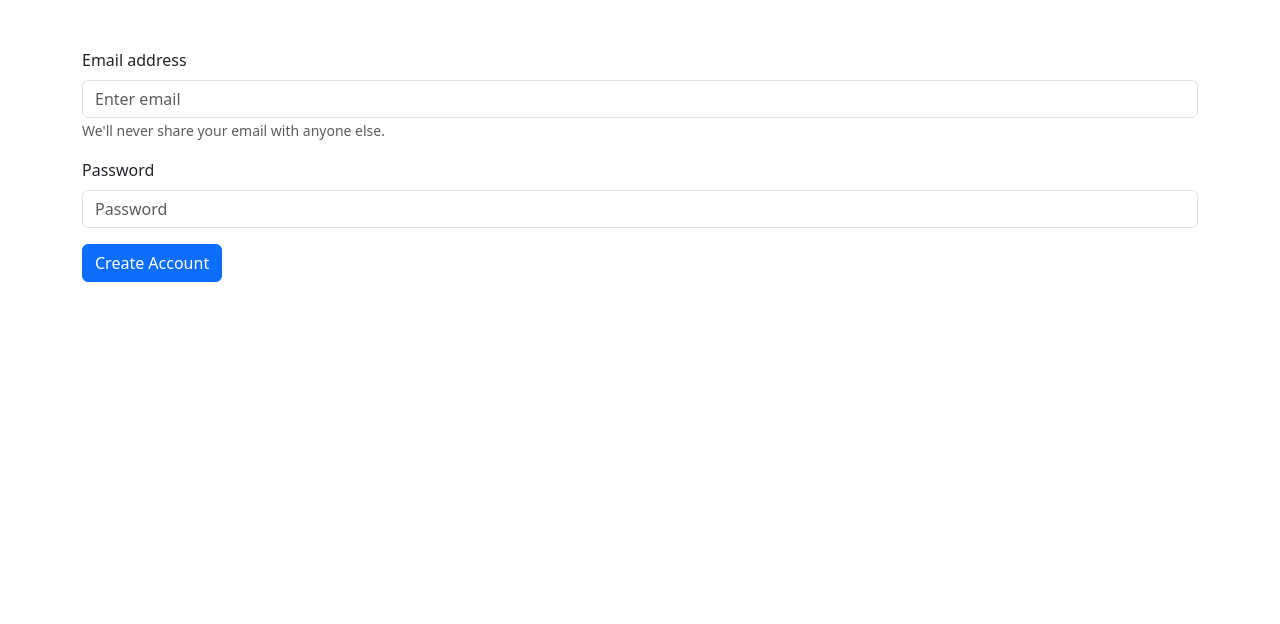
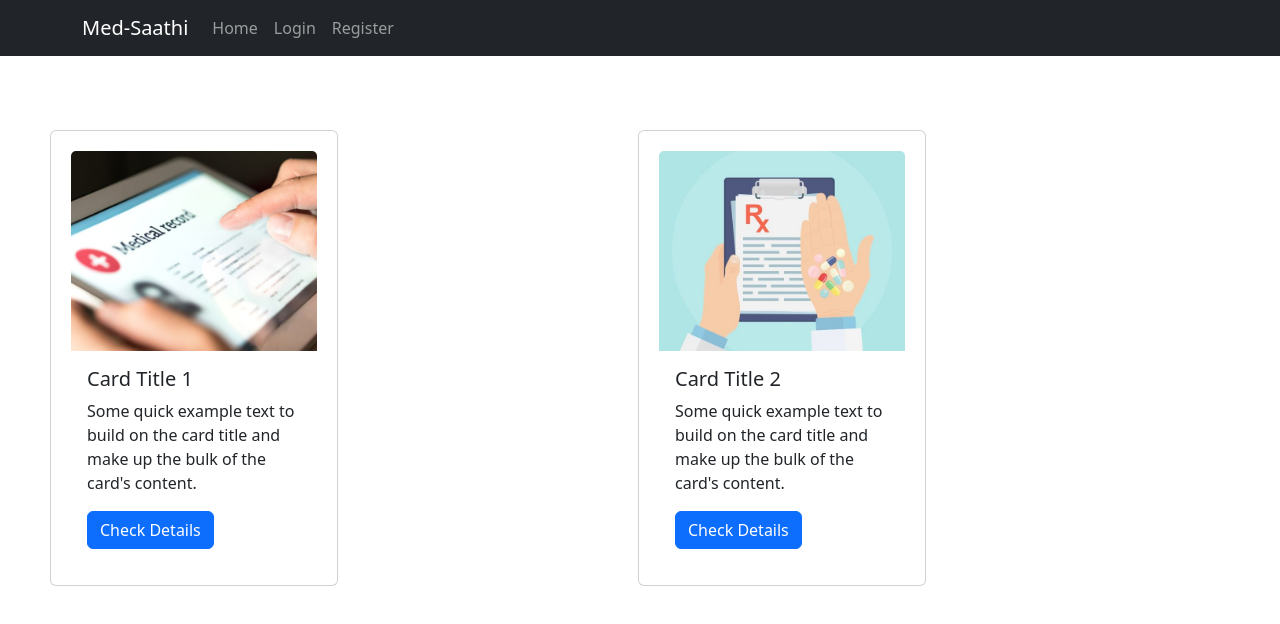
Before and after one commit to rajarshidattapy/med_saathi, a React (Vite) app: page / in a window 1280 px wide. Shown: the top 624 px of the page. Built offline with nearby package versions, Linux system fonts and the light colour scheme.

Commit message:
Add Doctor Admin Panel

```diff
--- a/src/App.jsx
+++ b/src/App.jsx
@@ -6,15 +6,20 @@ import './App.css'
 // Pages
 import RegisterPage from './Pages/register.jsx'
 import LoginPage from "./Pages/LoginPage.jsx"
+import Home from "./Pages/Home.jsx"
 
+//Components
+import ColorSchemesExample from './Components/Navbar.jsx'
 
 function App() {
 
 
   return (
   <>
+  <ColorSchemesExample/>
   <Routes>
-  <Route path="/" element={<RegisterPage/>} />
+  <Route path="/" element={<Home/>} />
+  <Route path="/register" element={<RegisterPage/>} />
   <Route path="/login" element={<LoginPage/>} />
   </Routes>
   </>
--- /dev/null
+++ b/src/Components/Cards.jsx
@@ -0,0 +1,34 @@
+import Card from 'react-bootstrap/Card';
+import Button from 'react-bootstrap/Button';
+
+function ImageCards() {
+  const images = [
+    { id: 1, image: "image1.jpeg" },
+    { id: 2, image: "image2.jpeg" },
+  ];
+
+  return (
+    <div style={{ display: 'flex', justifyContent: 'space-between', margin: '50px', gap:"300px" }}>
+      {images.map((item) => (
+        <Card key={item.id} style={{ width: '18rem', padding: '20px' }}>
+          {/* Fixed size for images */}
+          <Card.Img
+            variant="top"
+            src={`../public/${item.image}`}
+            style={{ width: '100%', height: '200px', objectFit: 'cover' }}
+          />
+          <Card.Body>
+            <Card.Title>Card Title {item.id}</Card.Title>
+            <Card.Text>
+              Some quick example text to build on the card title and make up the
+              bulk of the card's content.
+            </Card.Text>
+            <Button variant="primary">Check Details</Button>
+          </Card.Body>
+        </Card>
+      ))}
+    </div>
+  );
+}
+
+export default ImageCards;
--- /dev/null
+++ b/src/Components/Navbar.jsx
@@ -0,0 +1,24 @@
+import Container from 'react-bootstrap/Container';
+import Nav from 'react-bootstrap/Nav';
+import Navbar from 'react-bootstrap/Navbar';
+
+function ColorSchemesExample() {
+  return (
+    <>
+      <Navbar bg="dark" data-bs-theme="dark">
+        <Container>
+          <Navbar.Brand href="/">Med-Saathi</Navbar.Brand>
+          <Nav className="me-auto">
+            <Nav.Link href="/">Home</Nav.Link>
+            <Nav.Link href="login">Login</Nav.Link>
+            <Nav.Link href="register">Register</Nav.Link>
+          </Nav>
+        </Container>
+      </Navbar>
+      <br />
+
+    </>
+  );
+}
+
+export default ColorSchemesExample;
--- a/src/Context/firebase.jsx
+++ b/src/Context/firebase.jsx
@@ -19,6 +19,8 @@ export const useFirebase = () => {
 const firebaseApp = initializeApp(firebaseConfig); //instance of firebase app and it got connected to firebe apP
 
 export const FirebaseProvider = (props) => {
+
+
     return (
     <firebaseContext.Provider value={{signUpUserWithEmailAndPassword,signInUserWithEmailAndPassword,signInWithGoogle}}>
     {props.children}
@@ -59,3 +61,5 @@ const signInWithGoogle = () => {
 
 
 //NOW TO MAKE A SAFE AUTHENTICATION GO TO FIREBASE AUTHENTICAL SETTING AND ADD = 127.0.0.1  DOMAIN TO SAFE THE GOOGLE OPENING
+
+//To check whether user is logged in or not
--- a/src/Pages/Home.jsx
+++ b/src/Pages/Home.jsx
@@ -1 +1,15 @@
 import React from "react";
+import BasicExample from "../Components/Cards";
+import CardGroup from 'react-bootstrap/CardGroup';
+
+
+export default function Home() {
+    return(
+        <div>
+
+            <CardGroup>
+                <BasicExample />
+            </CardGroup>
+        </div>
+    )
+}
```
Also changed, not shown: src/Database/Doctor.js (added, +10 -0 lines), .txt/Authentication/Login.txt (added), .txt/Authentication/Regsiterage.txt (renamed from .txt/Regsiterage.txt), .txt/Authentication/authenticationsetup.txt, public/image1.jpeg (added), public/image2.jpeg (added).
